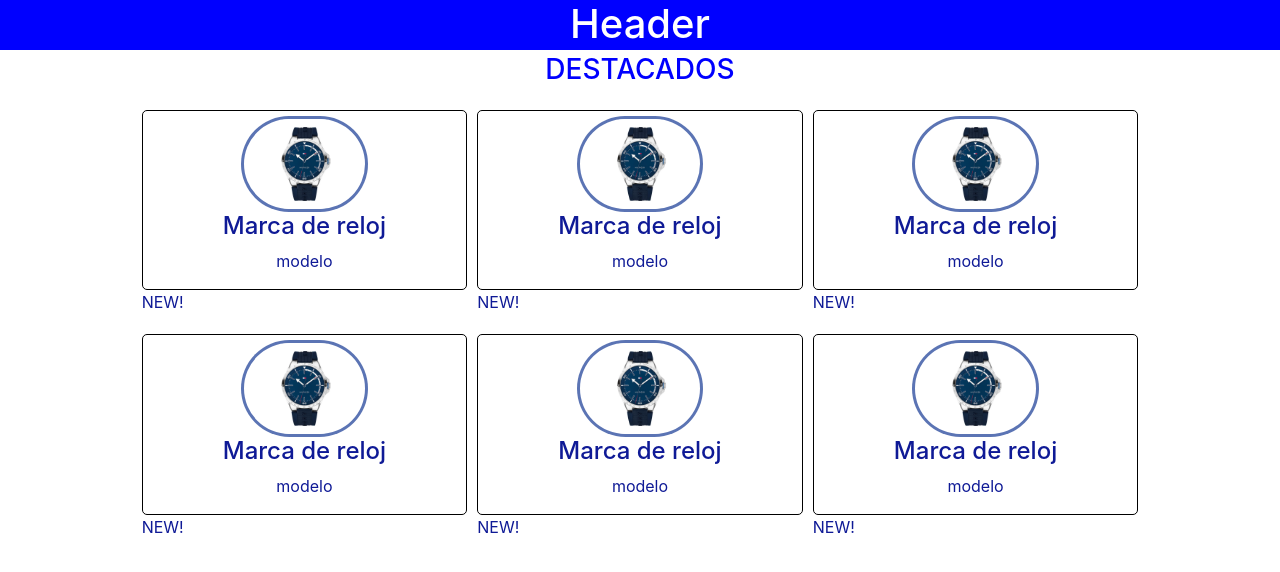
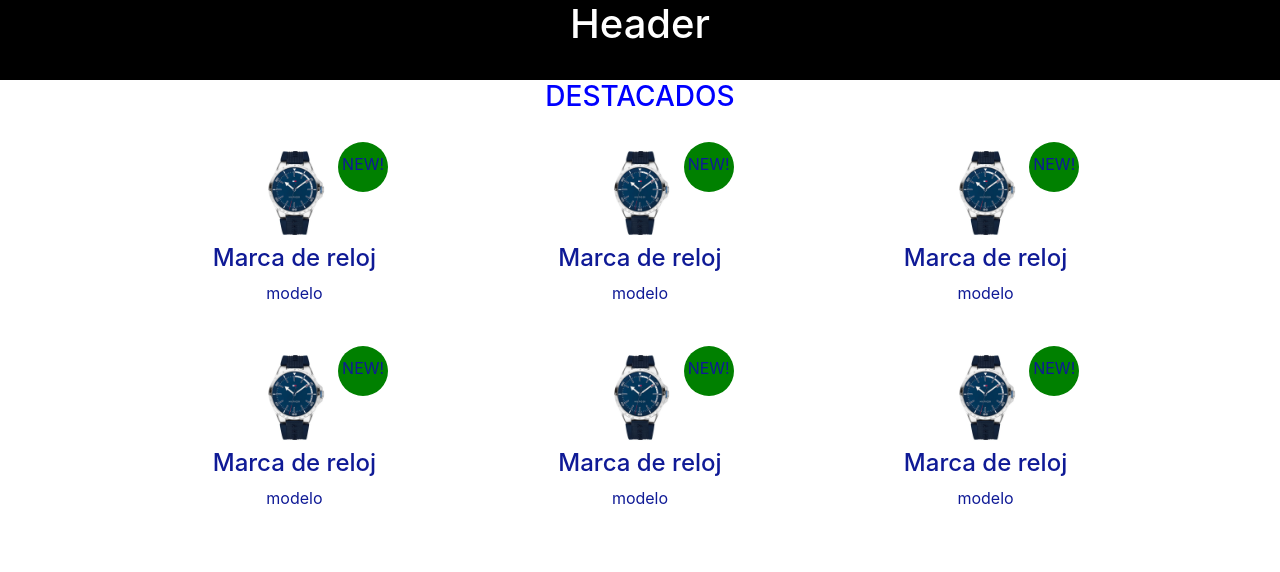
Before and after one commit to DiegoVP/TP-DTS---TN, a PHP site: page / in a window 1280 px wide. Shown: the top 572 px of the page. Run offline with PHP 8.4, Linux system fonts and the light colour scheme.

Commit message:
se actualiza style

```diff
--- a/style.css
+++ b/style.css
@@ -1,6 +1,6 @@
 header{
-  background-color: blue;
-  height: 50px;
+  background-color: black;
+  height: 80px;
 }
 
 body{
@@ -12,9 +12,12 @@ h3.destacados{
 }
 
 section.destacados{
-margin: 3px;
+/* margin: 3px; */
 border-radius: 10px;
 padding-bottom: 15px;
+}
+section div.destacados{
+  position: relative;
 }
 
 article.destacados{
@@ -24,9 +27,27 @@ article.destacados{
   color: rgb(15, 26, 150);
 }
 
+div.new{
+  height: 50px;
+  width: 50px;
+  border-radius: 25px;
+  background: green;
+  box-sizing: border-box;
+  position: absolute;
+  right: 10px;
+  top: 10px;
+  margin-right: 20%;
+}
+div.new span{
+  margin-left: 4px;
+  display: inline-block;
+  margin-top: 10px;
+}
+
+
 img.destacados{
-  border: solid 3px rgba(31, 65, 153, 0.73);
-  border-radius: 100px;
+  /* border: solid 3px rgba(31, 65, 153, 0.73);
+  border-radius: 100px; */
   margin-top: 5px;
   background: white;
   }
@@ -36,6 +57,6 @@ div.caja-destacados{
   padding: 0px;
   padding-left: 20px;
   padding-right: 20px;
-  border: black 1px solid;
-  border-radius: 5px;
+  /* border: black 1px solid;
+  border-radius: 5px; */
 }
```
